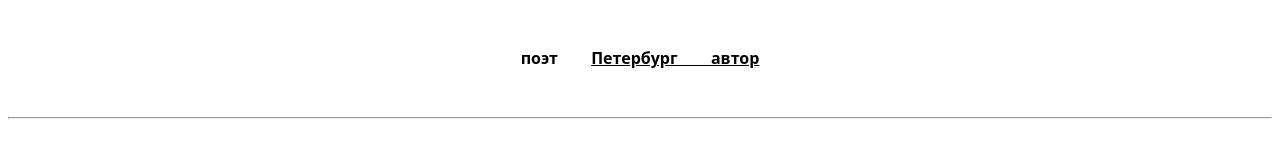
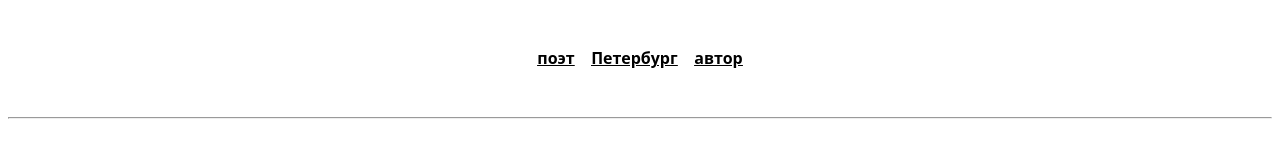
Before and after one commit to MashaAverianova/brodskiy, a plain HTML site: page index.html in a window 1280 px wide. Shown: the top 160 px of the page. Drawn offline with Linux system fonts and the light colour scheme.

Commit message:
Update index.html

```diff
--- a/index.html
+++ b/index.html
@@ -7,7 +7,7 @@
 
 <body style="background-color:white;">
 	<br>
-	<h4 style="color:black;text-align:center;font-family:noto sans;" <ins href="index.html">поэт&nbsp&nbsp&nbsp&nbsp&nbsp&nbsp&nbsp&nbsp</ins><ins href="mand1.html">Петербург&nbsp&nbsp&nbsp&nbsp&nbsp&nbsp&nbsp&nbsp</ins><ins href="brods2.html">автор</ins></h4>
+	<h4 style="color:black;text-align:center;font-family:noto sans;"><ins><a style="color:black;" href="index.html">поэт</a></ins>&nbsp&nbsp&nbsp&nbsp<ins><a style="color:black;" href="brods1.html">Петербург</a></ins>&nbsp&nbsp&nbsp&nbsp<ins><a style="color:black;" href="brods2.html">автор</a></ins></h4>
 	<br>
 	<hr style="color:grey;">
 <br>
```
